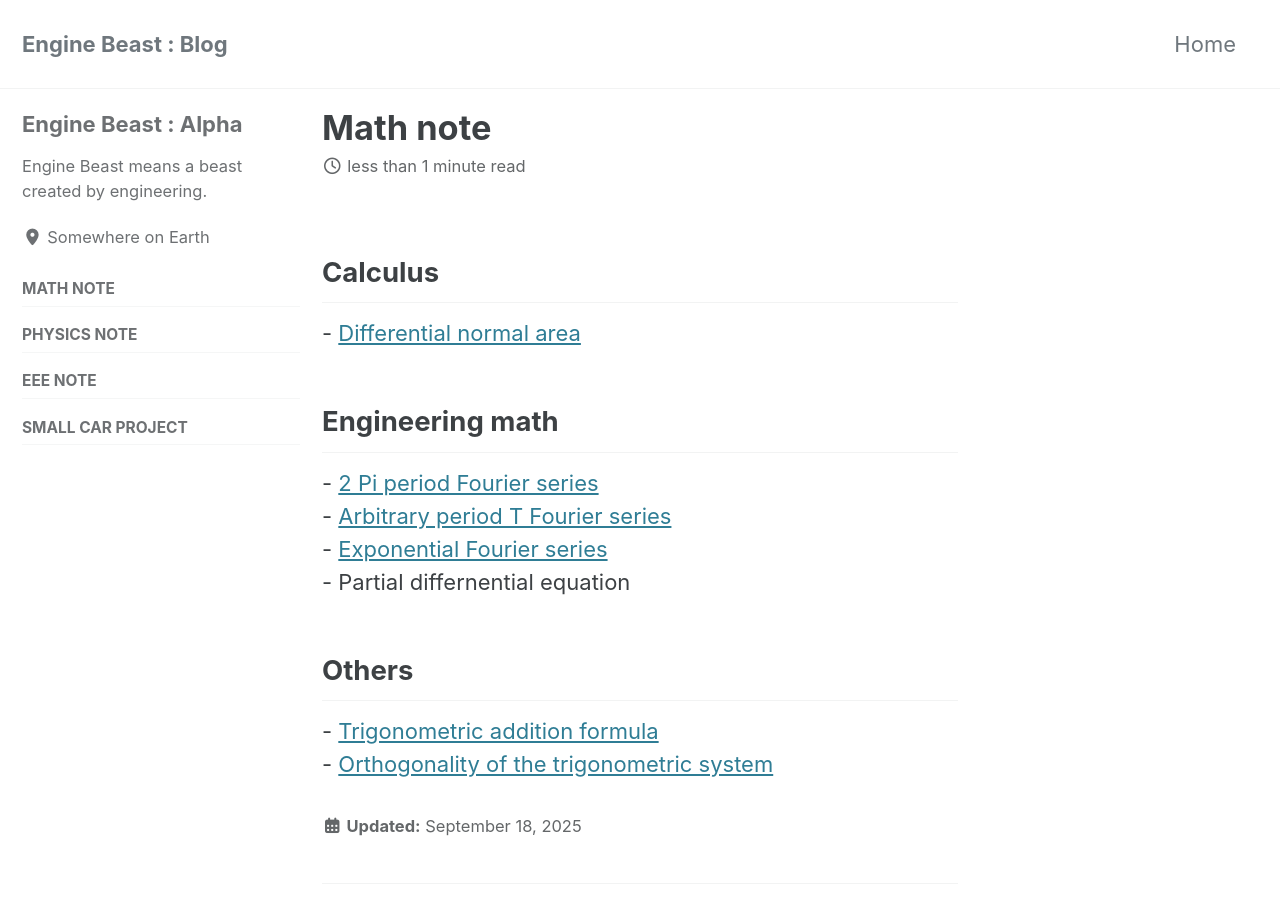
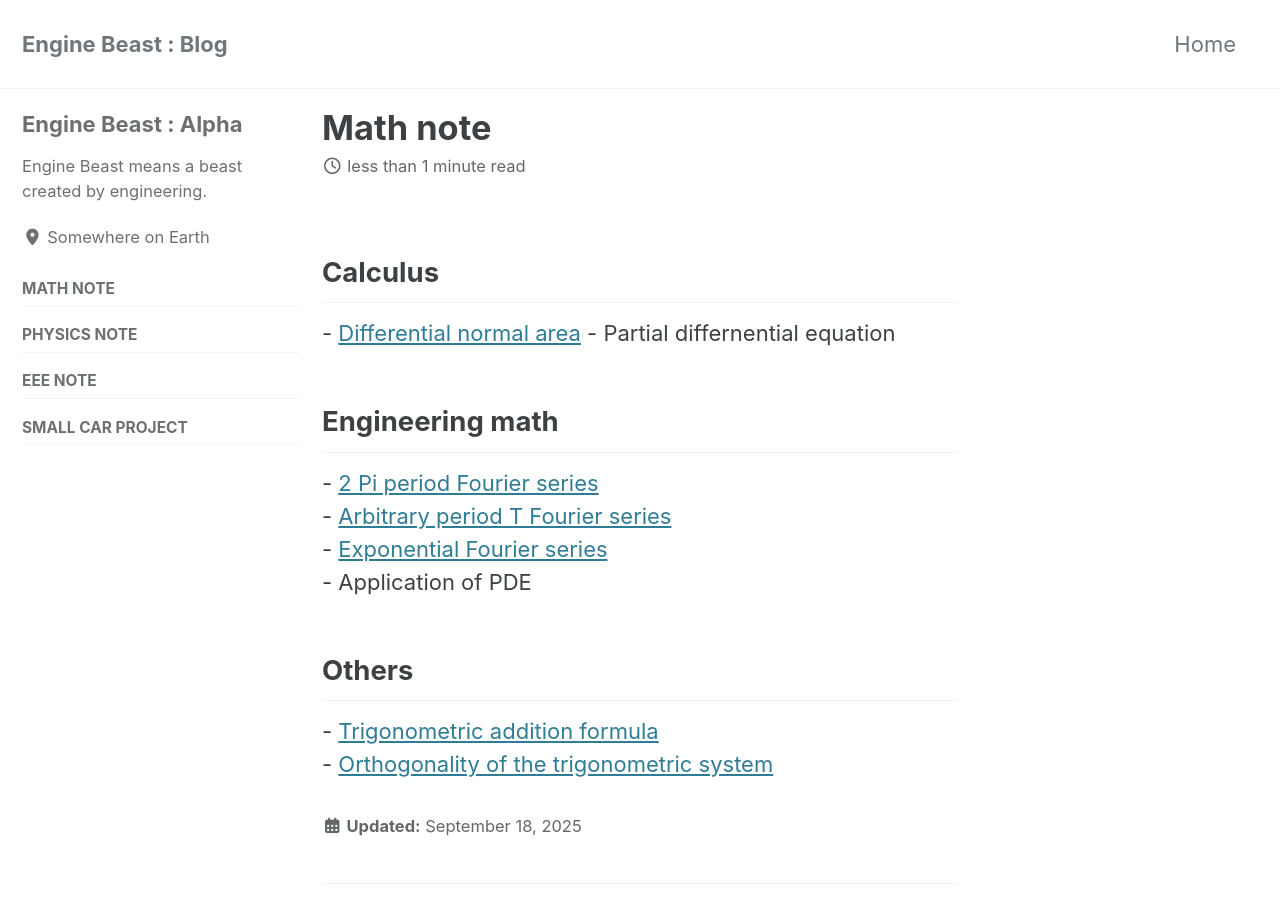
Before and after one commit to enginebeast/enginebeast.github.io, a Jekyll site: the page built from _posts/2025-09-18-math_note.html, in a window 1280 px wide and 900 px high. Built offline with Jekyll 4.4.1, drawn with Linux system fonts in a browser that asks for light colours; cached includes are drawn as plain includes.

```diff
--- a/_posts/2025-09-18-math_note.html
+++ b/_posts/2025-09-18-math_note.html
@@ -12,7 +14,7 @@ title: Math note
 
 - <a href="https://enginebeast.github.io/math_note/exponential_fourier/">Exponential Fourier series</a><br>
 
-- Partial differnential equation
+- Application of PDE
 
 <h2>Others</h2>
 - <a href="https://enginebeast.github.io/math_note/trigo_add/">Trigonometric addition formula</a><br>
--- a/_posts/2025-10-11-gauss_law.html
+++ b/_posts/2025-10-11-gauss_law.html
@@ -35,6 +35,8 @@ use_math: true
     d\vec{A} = r^2 \sin\phi d\theta d\phi \hat{r} &&
     \end{flalign*}
     $$
+
+    If you'd like to know more, read can read my other arti
 </details>
 
 <h2>Gauss' law</h2>
```
Also changed, not shown: other parts of _posts/2025-09-18-math_note.html (+2 -0 lines).
